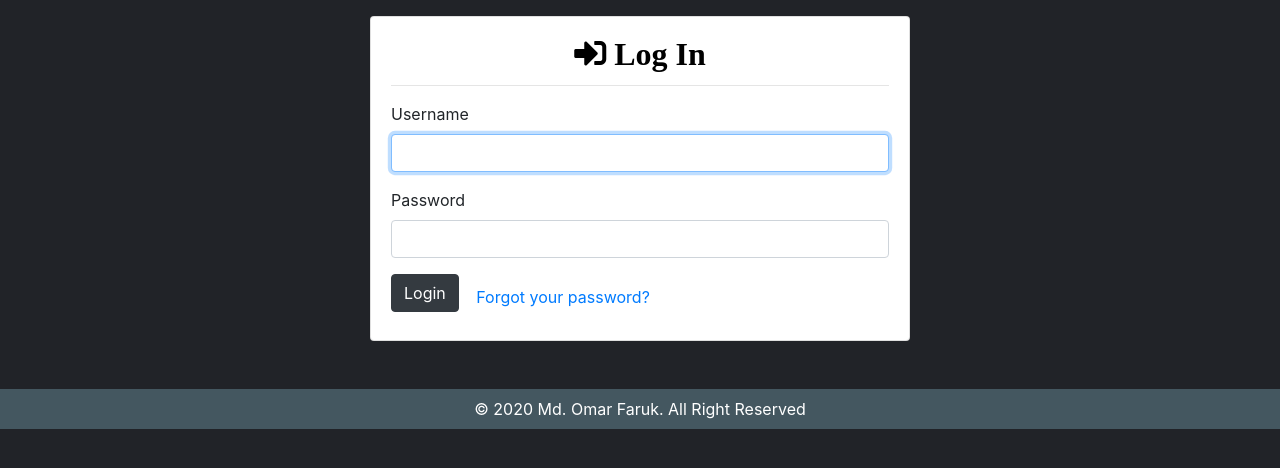
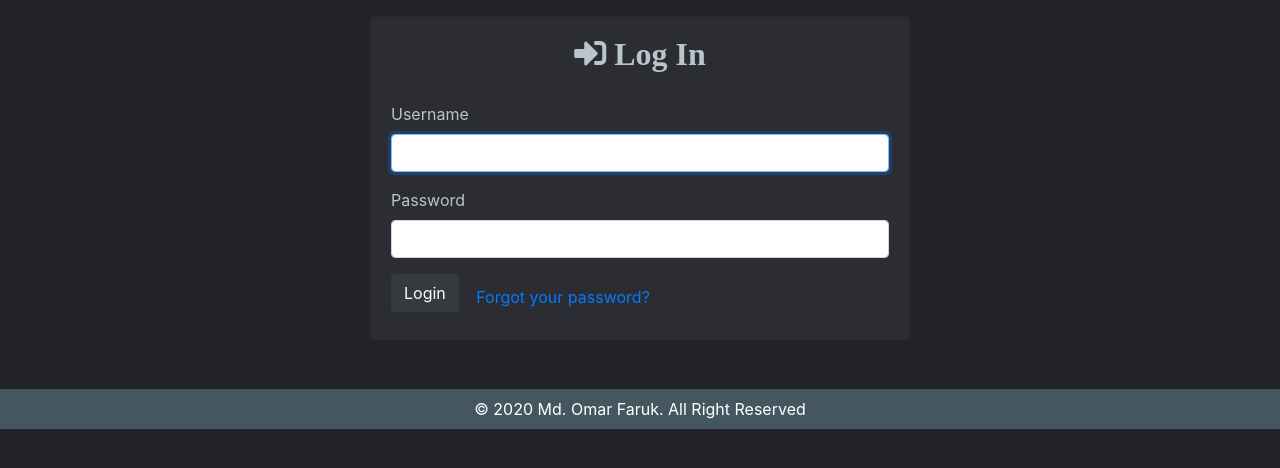
Before and after one commit to IamOmaR22/Dairy_Management_System_with_Python_and_Django, a Django app: page /accounts/login/ in a window 1280 px wide. Shown: the part 80-548 px from the top of the page. Run offline with Django 3.2, Linux system fonts and the light colour scheme; some libraries are stand-ins or nearby versions.

Commit message:
Home Page and Accounts

```diff
--- a/dairyapp/forms.py
+++ b/dairyapp/forms.py
@@ -81,7 +81,7 @@ class vendorledgerForm(forms.Form):
 #       ||  Customer Forms (User) Started  ||       #
 #***************************************************#
 
-# Add Customer
+# Add Customer - This is a Profile model (For Create Admin/Manager/Customer)
 class ProfileForm(forms.ModelForm):
     class Meta:
         model = Profile
--- a/dairyapp/models.py
+++ b/dairyapp/models.py
@@ -53,7 +53,7 @@
 #       ||  Customer Models (User) Started  ||       #
 #****************************************************#
 
-# Add Customer
+# Add Customer - This is a Profile model (For Create Admin/Manager/Customer)
 class Profile(models.Model):
     CHOICES1 = (
         ('Admin','Admin'),
@@ -65,7 +65,6 @@
     contact_number = models.CharField(max_length=20,null=True,unique=True)
     joining_data = models.DateField(auto_now_add=False)
     address = models.CharField(max_length=500,null=True)
-
 
     class Meta:
         ordering = ('-user_type',)
--- a/dairyapp/urls.py
+++ b/dairyapp/urls.py
@@ -16,7 +16,7 @@ urlpatterns = [
         path('ledger_delete/',views.ledger_delete,name='ledger_delete'),
 
         # Customer Started
-        path('addcustomer/',views.addcustomer,name='addcustomer'),
+        path('addcustomer/',views.addcustomer,name='addcustomer'),  # Add Customer - This is a Profile model (For Create Admin/Manager/Customer)
         path('customer_milk_category/',views.customer_milk_category,name='customer_milk_category'),
         path('allcustomer/',views.allcustomer,name='allcustomer'),
         path('customer_ledger/<int:pk>/', views.customer_ledger, name='customer_ledger'),  # Individual Customer dashboard
--- a/dairyapp/views.py
+++ b/dairyapp/views.py
@@ -199,14 +199,14 @@ def ledger_delete(request):
 #       ||  Customer Views (User) Started  ||       #
 #***************************************************#
 
-# Add Customer
+# Add Customer - This is a Profile model (For Create Admin/Manager/Customer)
 @login_required
 def addcustomer(request):
     if request.method == 'POST':
         form = ProfileForm(request.POST)
-        print("i am in addcustomer upper")
+        # print("i am in addcustomer upper")
         if form.is_valid():
-            print("i am in addcustomer")
+            # print("i am in addcustomer")
             form.save()
             return redirect('customer_milk_category')
     else:
--- a/templates/registration/login.html
+++ b/templates/registration/login.html
@@ -2,11 +2,18 @@
 {% load crispy_forms_tags %}
 
 {% block content %}
+<style>
+  #back {
+    background-color: #2B2D33;
+    color: #B8C6CC;
+  }
+</style>
+
 <div class="row justify-content-center">
   <div class="col-6">
-    <div class="card">
+    <div class="card" id="back">
       <div class="card-body">
-        <h2 class="row justify-content-center text-dark"><i class="fa fa-sign-in-alt" style="color: black; pointer-events: none;">&nbsp;Log In</i></h2><hr>
+        <h2 class="row justify-content-center text-dark"><i class="fa fa-sign-in-alt" style="color: #B8C6CC; pointer-events: none;">&nbsp;Log In</i></h2><hr>
         <form method="post" novalidate>
           {% csrf_token %}
           {{ form|crispy }}
```
Also changed, not shown: templates/Customers/Add_Customer.html (+7 -6 lines), templates/registration/signup.html (+7 -7 lines), db.sqlite3.
